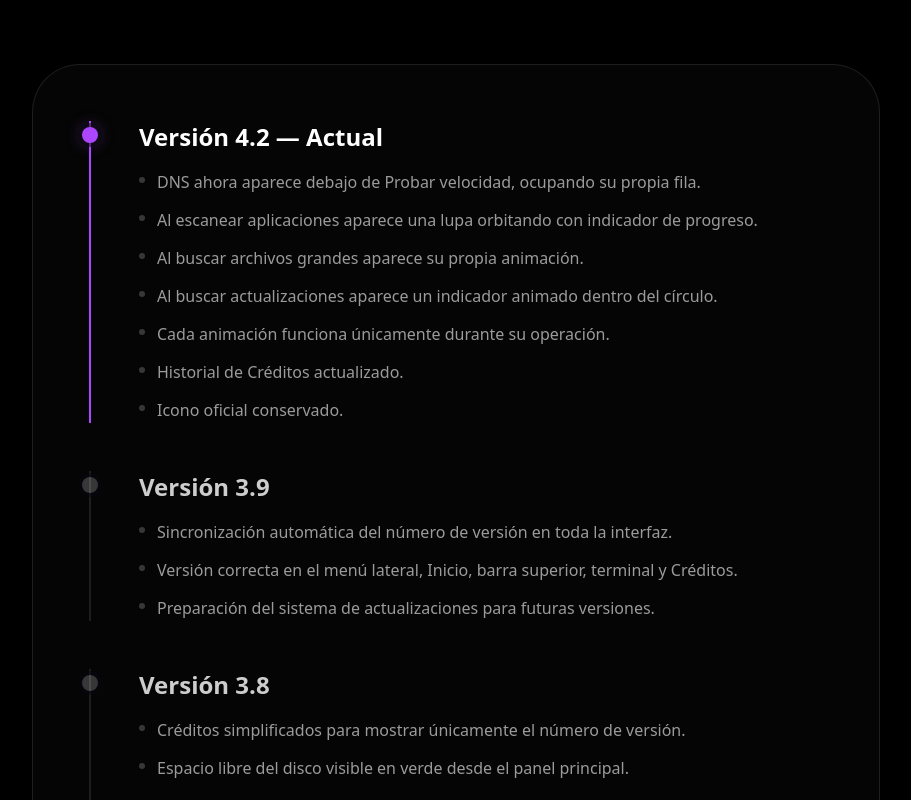
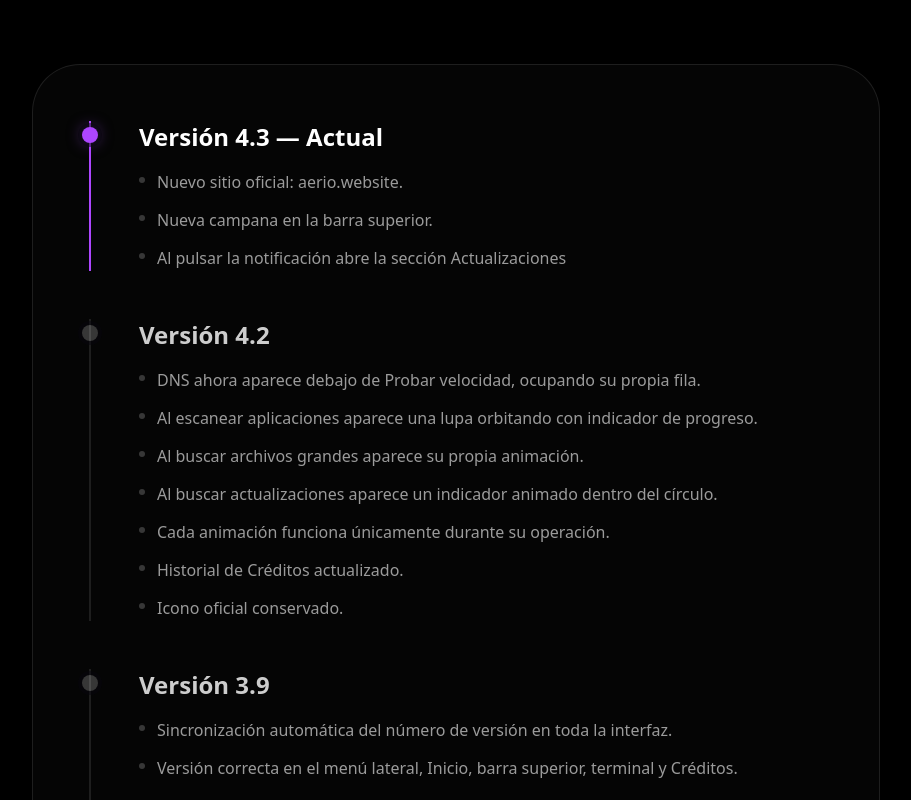
Before and after one commit to Hackerdito/aerio, a React (Vite) app: page / in a window 1280 px wide. Shown: the part 4900-5700 px from the top of the page, without its empty margins (184-1095 px from the left). Built offline with nearby package versions, Linux system fonts and the light colour scheme.

Commit message:
Update LandingPage.tsx

```diff
--- a/src/LandingPage.tsx
+++ b/src/LandingPage.tsx
@@ -11,8 +11,8 @@ export default function LandingPage() {
     e.preventDefault();
     setDownloading(true);
     const link = document.createElement('a');
-    link.href = `https://aerio-three.vercel.app/Builds/Aerio-4.2.zip`;
-    link.download = `Aerio-4.2.zip`;
+    link.href = `https://aerio-three.vercel.app/Builds/Aerio-4.3.zip`;
+    link.download = `Aerio-4.3.zip`;
     document.body.appendChild(link);
     link.click();
     document.body.removeChild(link);
@@ -20,7 +20,8 @@ export default function LandingPage() {
   };
 
   const versionHistory = [
-    { version: "4.2 — Actual", features: ["DNS ahora aparece debajo de Probar velocidad, ocupando su propia fila.", "Al escanear aplicaciones aparece una lupa orbitando con indicador de progreso.", "Al buscar archivos grandes aparece su propia animación.", "Al buscar actualizaciones aparece un indicador animado dentro del círculo.", "Cada animación funciona únicamente durante su operación.", "Historial de Créditos actualizado.", "Icono oficial conservado."] },
+    { version: "4.3 — Actual", features: ["Nuevo sitio oficial: aerio.website.", "Nueva campana en la barra superior.", "Al pulsar la notificación abre la sección Actualizaciones"] },
+    { version: "4.2", features: ["DNS ahora aparece debajo de Probar velocidad, ocupando su propia fila.", "Al escanear aplicaciones aparece una lupa orbitando con indicador de progreso.", "Al buscar archivos grandes aparece su propia animación.", "Al buscar actualizaciones aparece un indicador animado dentro del círculo.", "Cada animación funciona únicamente durante su operación.", "Historial de Créditos actualizado.", "Icono oficial conservado."] },
     { version: "3.9", features: ["Sincronización automática del número de versión en toda la interfaz.", "Versión correcta en el menú lateral, Inicio, barra superior, terminal y Créditos.", "Preparación del sistema de actualizaciones para futuras versiones."] },
     { version: "3.8", features: ["Créditos simplificados para mostrar únicamente el número de versión.", "Espacio libre del disco visible en verde desde el panel principal.", "Conservación del icono oficial de Aerio."] },
     { version: "3.7", features: ["Dirección del canal de actualizaciones oculta en la terminal.", "Medición de Internet directamente desde Inicio.", "Animaciones independientes para velocidad de Internet y limpieza DNS.", "Modo administrador opcional para liberar memoria y reiniciar DNS.", "Nuevo sitio oficial agregado a Créditos."] },
```
